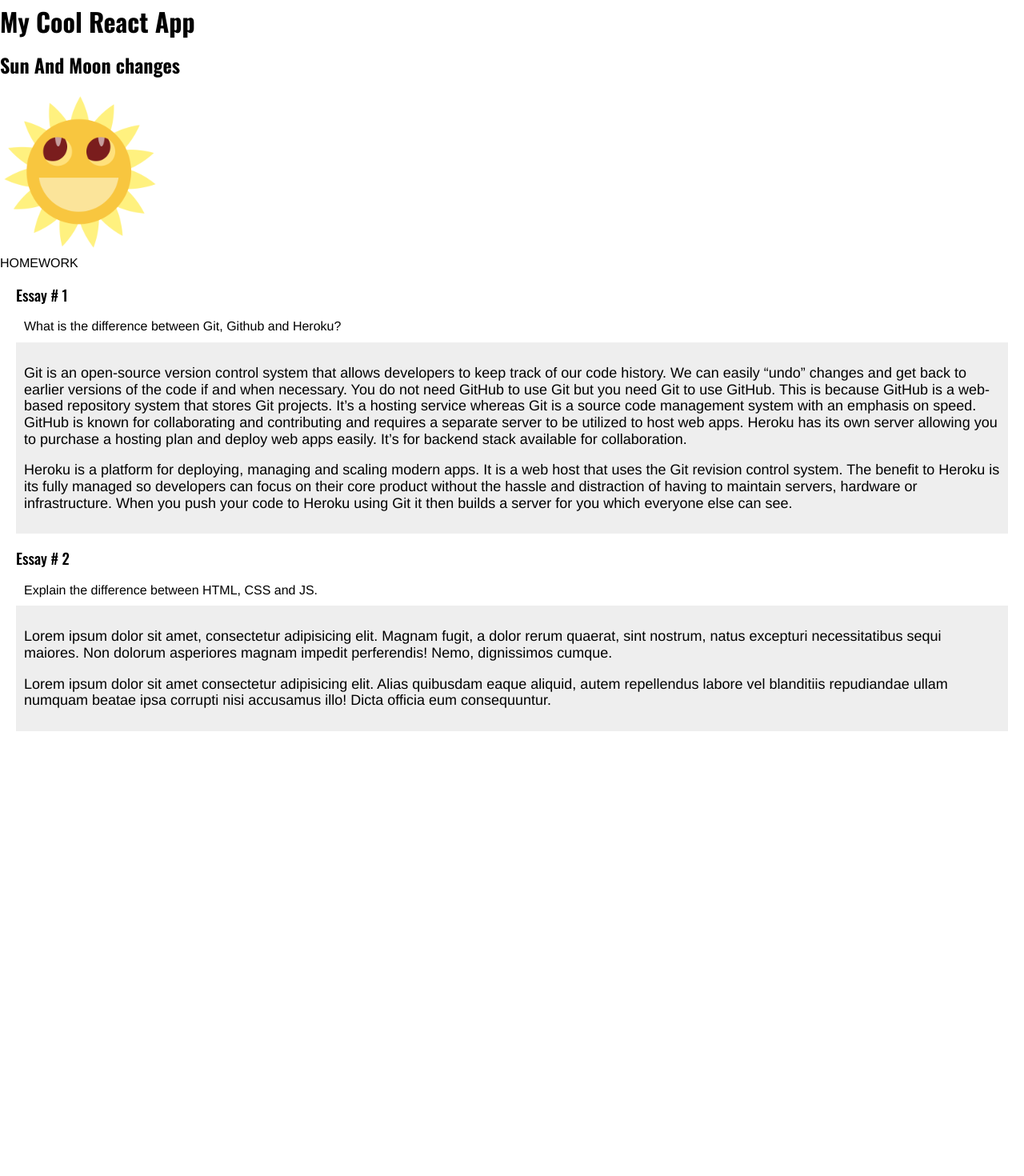
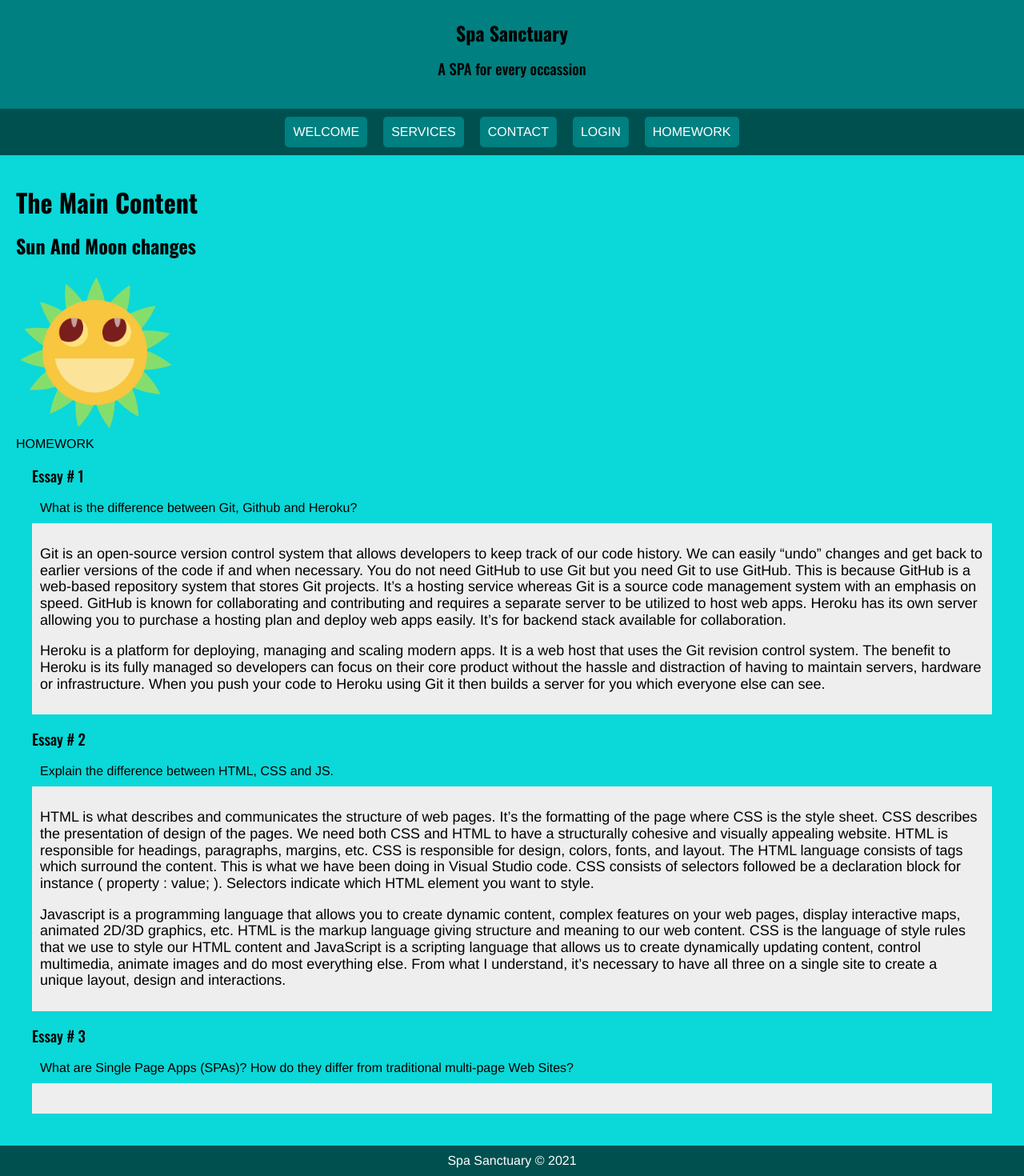
Before and after one commit to taylorbryanne/uclax-web1-summer21, a React (Create React App) app: page /homework in a window 1280 px wide. Shown: the part 12-1482 px from the top of the page at 80% size. Before the commit the page ends 946 px from the top, so only its background shows below. Built offline with nearby package versions, Linux system fonts and the light colour scheme.

Commit message:
Building Layout Components

```diff
--- a/src/React/App.jsx
+++ b/src/React/App.jsx
@@ -1,13 +1,18 @@
 import React from 'react';
-import SunAndMoon from './SunAndMoon/SunAndMoon.jsx';
-import Homework from './Homework/Homework.jsx';
+
+import Header from './Layout/Header.jsx';
+import Nav from './Layout/Nav.jsx';
+import Main from './Layout/Main.jsx';
+import Footer from './Layout/Footer.jsx';
+
 
 const App = () => {
 return (
     <div>
-        <h1>My Cool React App</h1>
-        <SunAndMoon />
-        <Homework />
+        <Header/>
+        <Nav/>
+        <Main/>
+        <Footer/>
         </div>
 );
 }
--- a/src/React/Homework/Homework.jsx
+++ b/src/React/Homework/Homework.jsx
@@ -11,8 +11,8 @@ const Homework = () => {
         question='What is the difference between Git, Github and Heroku?'
         >
             <p>
-            Git is an open-source version control system that allows developers to keep track of our code history. We can easily “undo” changes and get back to earlier versions of the code if and when necessary. You do not need GitHub to use Git but you need Git to use GitHub. This is because GitHub is a web-based repository system that stores Git projects. It’s a hosting service whereas Git is a source code management system with an emphasis on speed.
-            GitHub is known for collaborating and contributing and requires a separate server to be utilized to host web apps. Heroku has its own server allowing you to purchase a hosting plan and deploy web apps easily. It’s for backend stack available for collaboration.
+                Git is an open-source version control system that allows developers to keep track of our code history. We can easily “undo” changes and get back to earlier versions of the code if and when necessary. You do not need GitHub to use Git but you need Git to use GitHub. This is because GitHub is a web-based repository system that stores Git projects. It’s a hosting service whereas Git is a source code management system with an emphasis on speed.
+                GitHub is known for collaborating and contributing and requires a separate server to be utilized to host web apps. Heroku has its own server allowing you to purchase a hosting plan and deploy web apps easily. It’s for backend stack available for collaboration.
 
             </p>
             <p>
@@ -20,15 +20,23 @@ const Homework = () => {
             </p>
         </Essay>
         <Essay
-        number={ 2 }
-        question='Explain the difference between HTML, CSS and JS.'
+            number={ 2 }
+            question={'Explain the difference between HTML, CSS and JS.'}
+        >
+            <p>HTML is what describes and communicates the structure of web pages. It’s the formatting of the page where CSS is the style sheet. CSS describes the presentation of design of the pages. We need both CSS and HTML to have a structurally cohesive and visually appealing website. HTML is responsible for headings, paragraphs, margins, etc. CSS is responsible for design, colors, fonts, and layout. The HTML language consists of tags which surround the content. This is what we have been doing in Visual Studio code. CSS consists of selectors followed be a declaration block for instance ( property : value; ). Selectors indicate which HTML element you want to style.
+
+            </p>
+            <p>Javascript is a programming language that allows you to create dynamic content, complex features on your web pages, display interactive maps, animated 2D/3D graphics, etc. HTML is the markup language giving structure and meaning to our web content. CSS is the language of style rules that we use to style our HTML content and JavaScript is a scripting language that allows us to create dynamically updating content, control multimedia, animate images and do most everything else. From what I understand, it’s necessary to have all three on a single site to create a unique layout, design and interactions.
+            </p>
+        </Essay>
+        <Essay
+            number={ 3 }
+            question='What are Single Page Apps (SPAs)? How do they differ from traditional multi-page Web Sites?'
         >
             <p>
-                Lorem ipsum dolor sit amet, consectetur adipisicing elit. Magnam fugit, a dolor rerum quaerat, sint nostrum, natus excepturi necessitatibus sequi maiores. Non dolorum asperiores magnam impedit perferendis! Nemo, dignissimos cumque.
 
             </p>
             <p>
-                Lorem ipsum dolor sit amet consectetur adipisicing elit. Alias quibusdam eaque aliquid, autem repellendus labore vel blanditiis repudiandae ullam numquam beatae ipsa corrupti nisi accusamus illo! Dicta officia eum consequuntur.
             </p>
         </Essay>
     </div>
--- /dev/null
+++ b/src/React/Layout/Footer.jsx
@@ -0,0 +1,15 @@
+import React from "react";
+import styled from "styled-components";
+
+const Footer = () => {
+    return <FooterStyled> Spa Sanctuary &copy; 2021 </FooterStyled>
+}
+
+export default Footer;
+
+const FooterStyled = styled.footer`
+    background-color: #005050;
+    color: white;
+    padding: 10px;
+    text-align: center;
+`;
--- /dev/null
+++ b/src/React/Layout/Header.jsx
@@ -0,0 +1,19 @@
+import React from "react";
+import styled from "styled-components"
+
+const Header = () => {
+    return (
+    <HeaderStyled>
+        <h2>Spa Sanctuary</h2>
+        <h3>A SPA for every occassion</h3>
+    </HeaderStyled>
+    )
+}
+
+export default Header;
+
+const HeaderStyled = styled.header`
+    background-color: teal;
+    padding: 20px;
+    text-align: center;
+`;
--- /dev/null
+++ b/src/React/Layout/Main.jsx
@@ -0,0 +1,24 @@
+import React from "react";
+import styled from "styled-components";
+
+import Homework from '../Homework/Homework.jsx';
+import SunAndMoon from '../SunAndMoon/SunAndMoon.jsx';
+
+
+const Main = () => {
+    return <MainStyled>
+                <h1>The Main Content</h1>
+                <SunAndMoon/>
+                <Homework />
+            </MainStyled>
+}
+
+export default Main;
+
+
+const MainStyled = styled.main`
+    background-color: #0bd8d8;
+    color: black;
+    padding: 20px;
+    text-align: left;
+`;
--- /dev/null
+++ b/src/React/Layout/Nav.jsx
@@ -0,0 +1,42 @@
+import React from "react";
+import styled from "styled-components";
+
+const Nav = () => {
+    return (
+        <NavStyled>
+            <a href="/">Welcome</a>
+            <a href="/services">Services</a>
+            <a href="/contact">Contact</a>
+            <a href="/login">Login</a>
+            <a href="/homework">Homework</a>
+        </NavStyled>
+    )
+}
+
+export default Nav;
+
+const NavStyled = styled.nav`
+    background-color: #005050;
+    padding: 10px;
+    text-align: center;
+
+    a{
+        display: inline-block;
+        background-color: teal;
+        color: white;
+        padding: 10px;
+        border-radius: 5px;
+        margin: 0px 10px;
+
+        text-decoration: none;
+        text-transform: uppercase;
+
+        &:hover {
+            color: teal;
+            background-color: white;
+        }
+
+
+
+    }
+    `;
```
Also changed, not shown: 1 other file (tests, documents, lock files or other folders).
